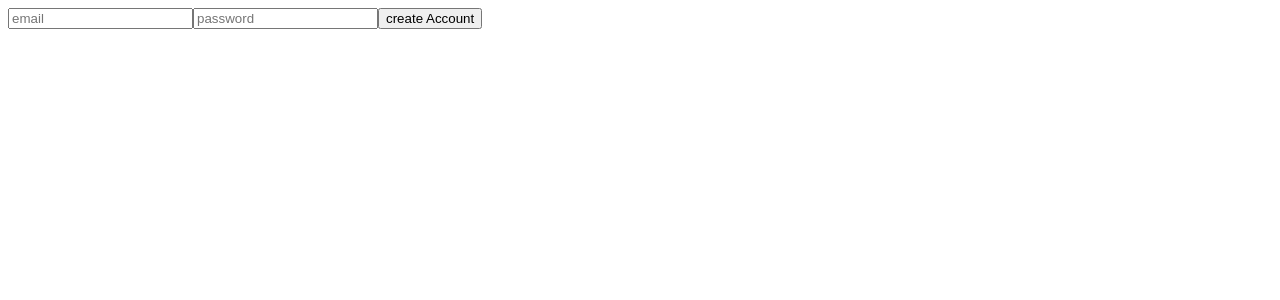
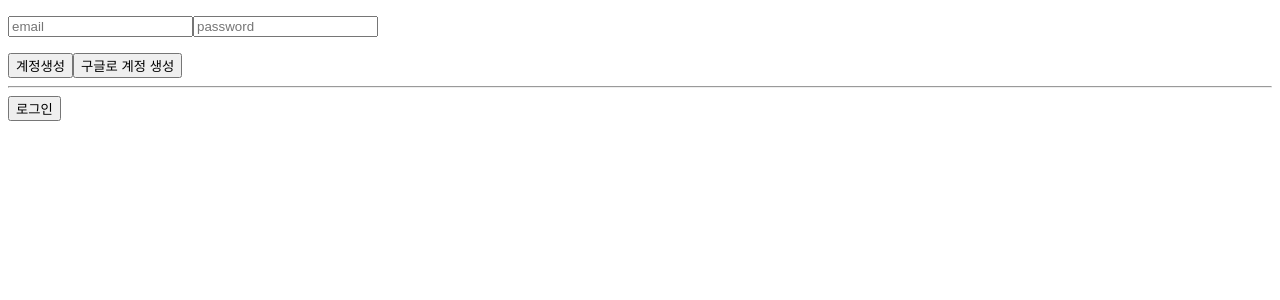
Before and after one commit to alikerock/react_fb_bbs, a React (Create React App) app: page / in a window 1280 px wide. Shown: the top 300 px of the page. Built offline with nearby package versions, Linux system fonts and the light colour scheme; no server answers.

Commit message:
로그인, 회원가입 전환

```diff
--- a/src/routes/Auth.js
+++ b/src/routes/Auth.js
@@ -51,14 +51,22 @@ const Auth = ()=>{
       setPassword(value);
     }
   }
+  const toggleAccount = () => setNewAccount((prev)=>!prev);
+
   return(
     <div>
       <form onSubmit={onSubmit}>
+        <p>
         <input name="email" type="email" placeholder='email' value={email} onChange={onChange}/>
         <input name="password" type="password" placeholder='password' value={password} onChange={onChange}/>
-        <button>{newAccount ? "create Account" : "Login in"} </button>
+        </p>
+        <button type="submit">{newAccount ? "계정생성" : "로그인"} </button>
+        <button type="button">{newAccount ? "구글로 계정 생성" : "구글로 로그인"}</button>
       </form>
+      <hr/>
+      <button type="button" onClick={toggleAccount}>{newAccount ? "로그인" : "계정생성"}</button>
       {error}
+
 
     </div>
   )
```
